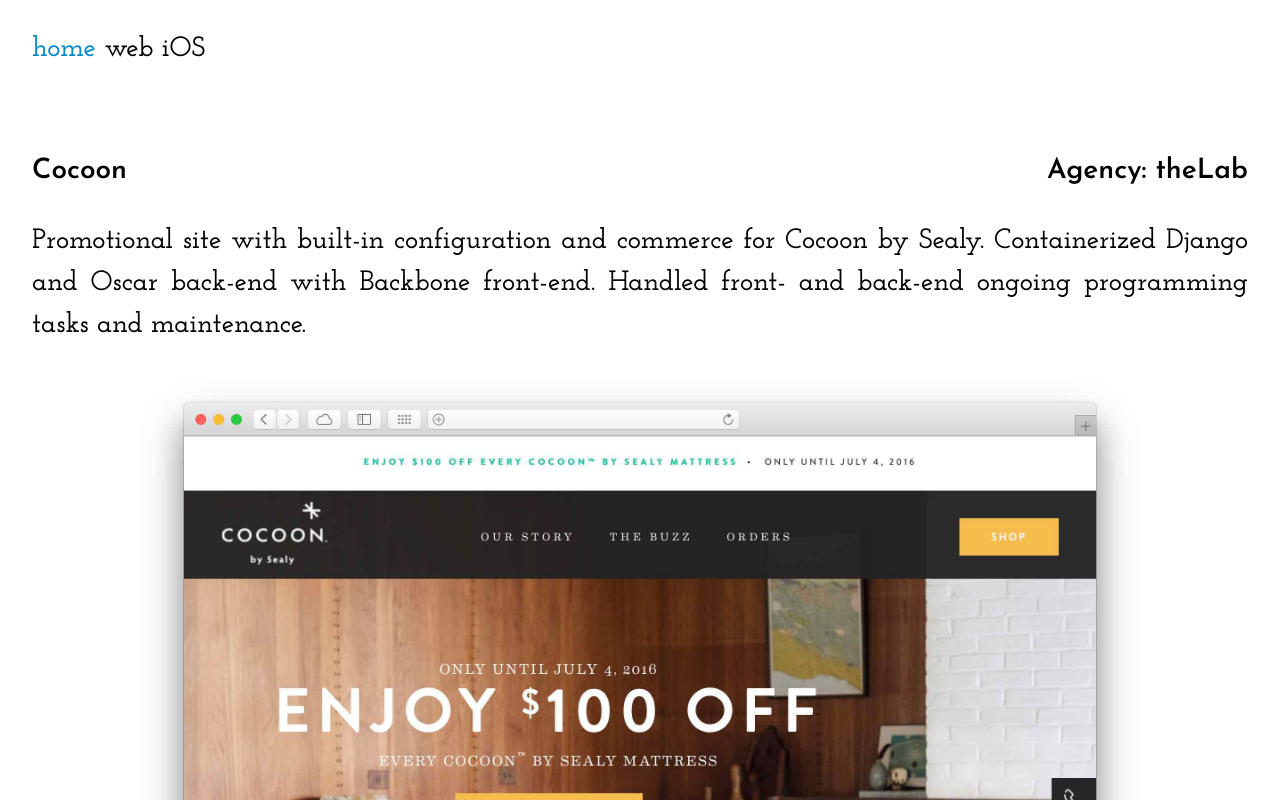
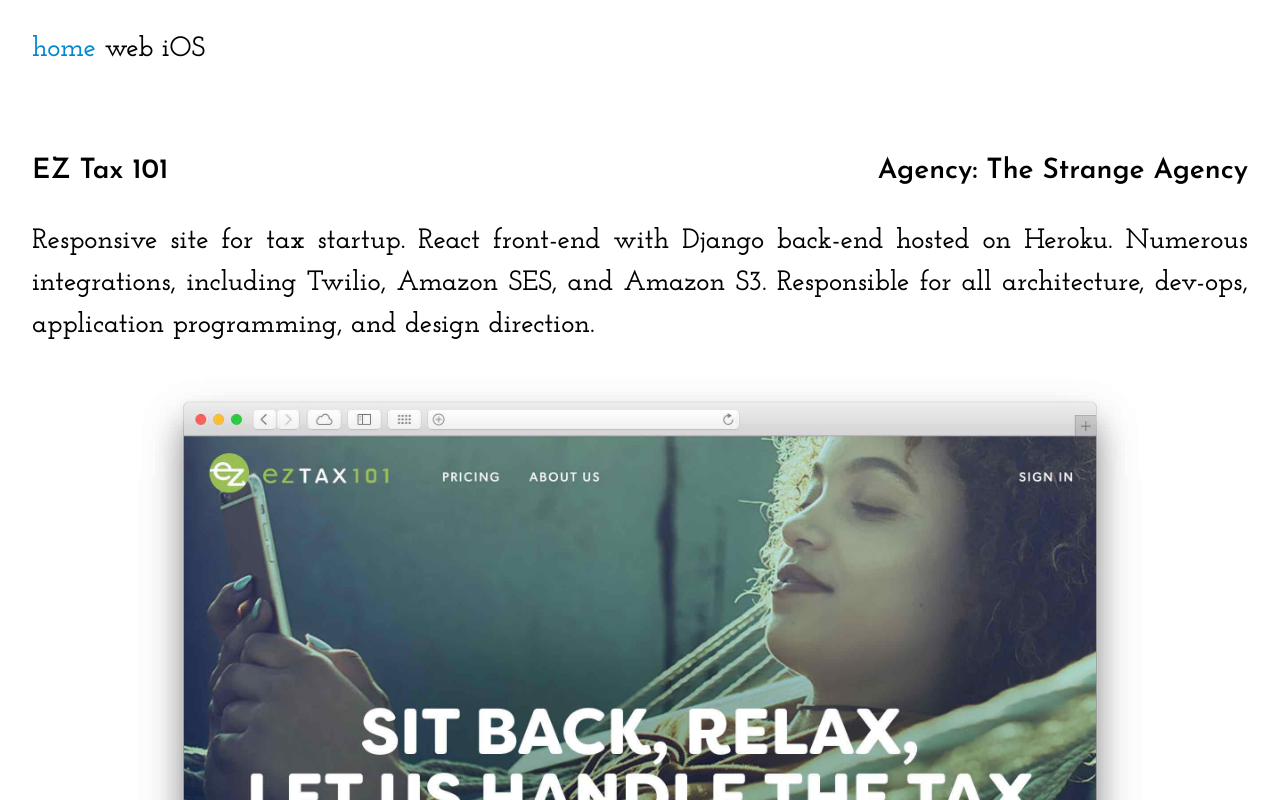
Before and after one commit to lucaskuzma/lk-site, a Vue app: page /#/web in a window 1280 px wide. Shown: the top 800 px of the page. Built offline with nearby package versions, Linux system fonts and the light colour scheme.

Commit message:
change order

```diff
--- a/src/components/Portfolio.vue
+++ b/src/components/Portfolio.vue
@@ -27,6 +27,17 @@
 export default {
   data: () => ({
     projects: [
+      {
+        'name': 'EZ Tax 101',
+        'agency': 'The Strange Agency',
+        'details': 'Responsive site for tax startup. React front-end with Django back-end hosted on Heroku. Numerous integrations, including Twilio, Amazon SES, and Amazon S3. Responsible for all architecture, dev-ops, application programming, and design direction.',
+        'images': [
+          'tax-1.jpeg',
+          'tax-2.jpeg',
+          'tax-3.jpeg'
+        ],
+        'image': ''
+      },
       {
         'name': 'Cocoon',
         'agency': 'theLab',
@@ -69,17 +80,6 @@
           'pb-1.jpeg',
           'pb-2.jpeg',
           'pb-3.jpeg'
-        ],
-        'image': ''
-      },
-      {
-        'name': 'EZ Tax 101',
-        'agency': 'The Strange Agency',
-        'details': 'Responsive site for tax startup. React front-end with Django back-end hosted on Heroku. Numerous integrations, including Twilio, Amazon SES, and Amazon S3. Responsible for all architecture, dev-ops, application programming, and design direction.',
-        'images': [
-          'tax-1.jpeg',
-          'tax-2.jpeg',
-          'tax-3.jpeg'
         ],
         'image': ''
       },
```
